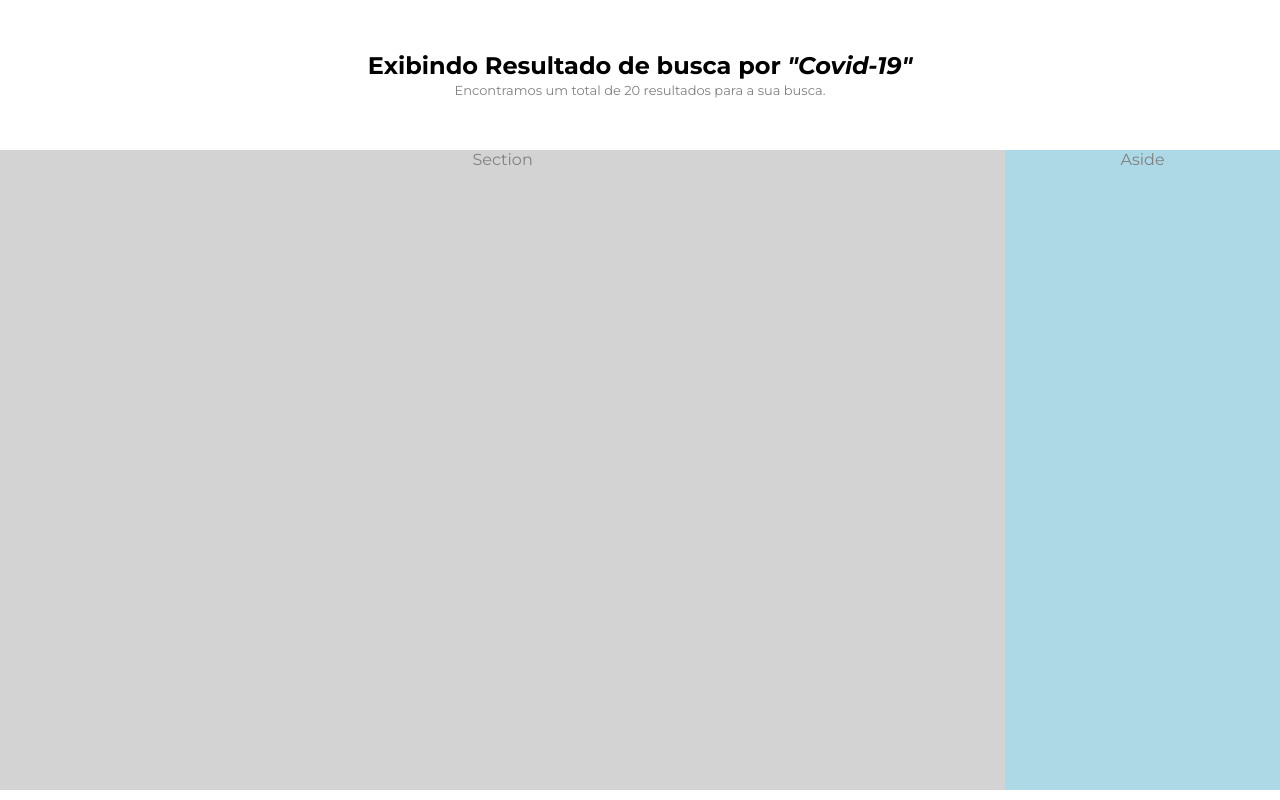
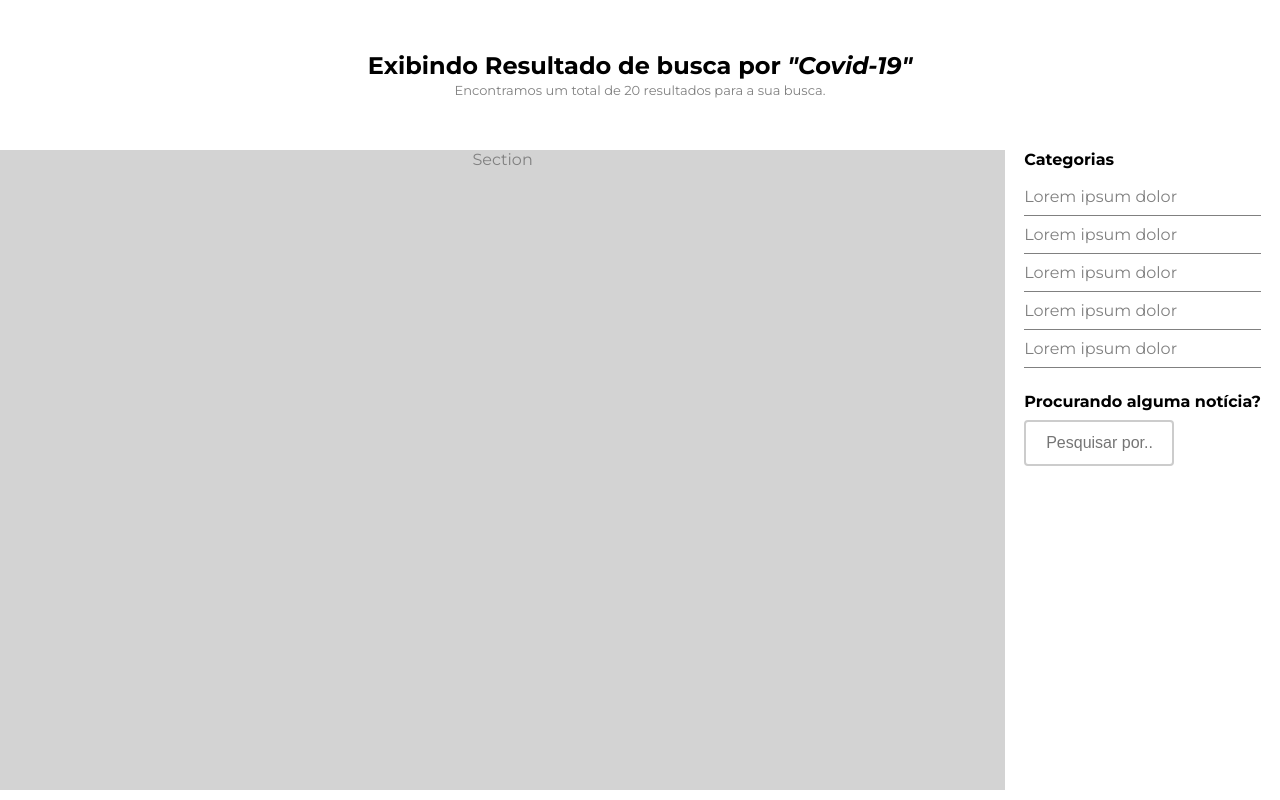
Before and after one commit to Lucianocbarbosa/testeDesafio, an Angular app: page / in a window 1280 px wide. Built offline with nearby package versions, Linux system fonts and the light colour scheme.

Commit message:
Criação do componente sidebar

```diff
--- a/src/app/app.component.css
+++ b/src/app/app.component.css
@@ -16,7 +16,6 @@ main {
 aside {
   display: flex;
   width: 350px;
-  background-color: lightblue;
   justify-content: center;
 }
 
--- a/src/app/app.component.html
+++ b/src/app/app.component.html
@@ -8,6 +8,6 @@
   </section>
 
   <aside>
-    <p>Aside</p>
+    <app-sidebar></app-sidebar>
   </aside>
 </main>
--- a/src/app/app.module.ts
+++ b/src/app/app.module.ts
@@ -4,11 +4,13 @@ import { BrowserModule } from '@angular/platform-browser';
 import { AppRoutingModule } from './app-routing.module';
 import { AppComponent } from './app.component';
 import { SearchAreaComponent } from './components/search-area/search-area.component';
+import { SidebarComponent } from './components/sidebar/sidebar.component';
 
 @NgModule({
   declarations: [
     AppComponent,
-    SearchAreaComponent
+    SearchAreaComponent,
+    SidebarComponent
   ],
   imports: [
     BrowserModule,
--- /dev/null
+++ b/src/app/components/sidebar/sidebar.component.css
@@ -0,0 +1,50 @@
+.sidebarContent {
+  width: 100%;
+}
+
+.categories {
+  display: flex;
+  flex-direction: column;
+}
+
+strong {
+  padding-bottom: 9px;
+  color: black;
+  font-size: medium;
+}
+
+a {
+  text-decoration: none;
+  padding: 9px 0;
+  border-bottom: 1px solid;
+}
+
+.inputSearch strong {
+  display: block;
+}
+.inputSearch {
+  padding: 24px 0;
+}
+
+input {
+  width: 150px;
+  box-sizing: border-box;
+  border: 2px solid #ccc;
+  border-radius: 4px;
+  font-size: 16px;
+  background-color: white;
+  background-position: 10px 10px;
+  background-repeat: no-repeat;
+  padding: 12px 20px;
+  transition: width 0.4s ease-in-out;
+}
+
+input:focus {
+  width: 100%;
+}
+
+@media screen and (max-width: 600px) {
+  .sidebarContent {
+    width: 100%;
+  }
+}
--- /dev/null
+++ b/src/app/components/sidebar/sidebar.component.html
@@ -0,0 +1,20 @@
+<div class="sidebarContent">
+  <div class="categories">
+    <strong>Categorias</strong>
+    <a routerLink="/">Lorem ipsum dolor</a>
+    <a routerLink="/">Lorem ipsum dolor</a>
+    <a routerLink="/">Lorem ipsum dolor</a>
+    <a routerLink="/">Lorem ipsum dolor</a>
+    <a routerLink="/">Lorem ipsum dolor</a>
+  </div>
+
+  <div class="inputSearch">
+    <strong>Procurando alguma notícia?</strong>
+    <input
+      type="text"
+      name="pesquisa"
+      type="text"
+      placeholder="Pesquisar por..."
+    />
+  </div>
+</div>
--- /dev/null
+++ b/src/app/components/sidebar/sidebar.component.ts
@@ -0,0 +1,15 @@
+import { Component, OnInit } from '@angular/core';
+
+@Component({
+  selector: 'app-sidebar',
+  templateUrl: './sidebar.component.html',
+  styleUrls: ['./sidebar.component.css']
+})
+export class SidebarComponent implements OnInit {
+
+  constructor() { }
+
+  ngOnInit(): void {
+  }
+
+}
```
Also changed, not shown: 1 other file (tests, documents, lock files or other folders).
